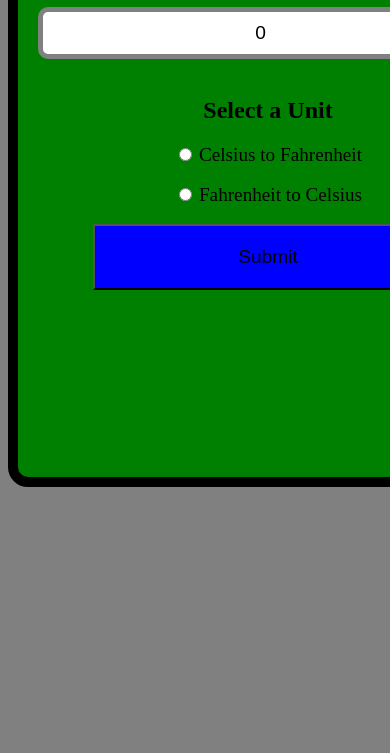
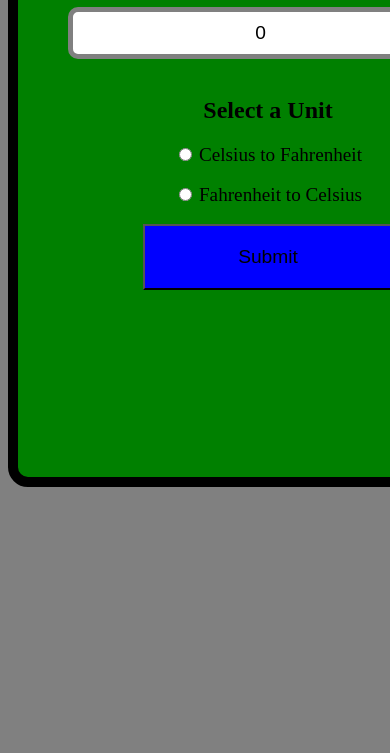
Before and after one commit to mastani26/Temperature-Conversion, a plain HTML site: page index.html in a window 390 px wide. Shown: the part 91-844 px from the top of the page. Drawn offline with Linux system fonts and the light colour scheme.

Commit message:
Update index.css

```diff
--- a/index.css
+++ b/index.css
@@ -43,9 +43,15 @@ form{
         padding: 15px;
     }
 
-    #i1, #b1 {
-        width: 70%;
+    #i1 {
+        width: 80%;
         font-size: 1.2rem;
+        box-sizing: border-box;
+    }
+    #b1{
+        width: 50%;
+        font-size: 1.2rem;
+        box-sizing: border-box;
     }
 
     .l1 {
```
